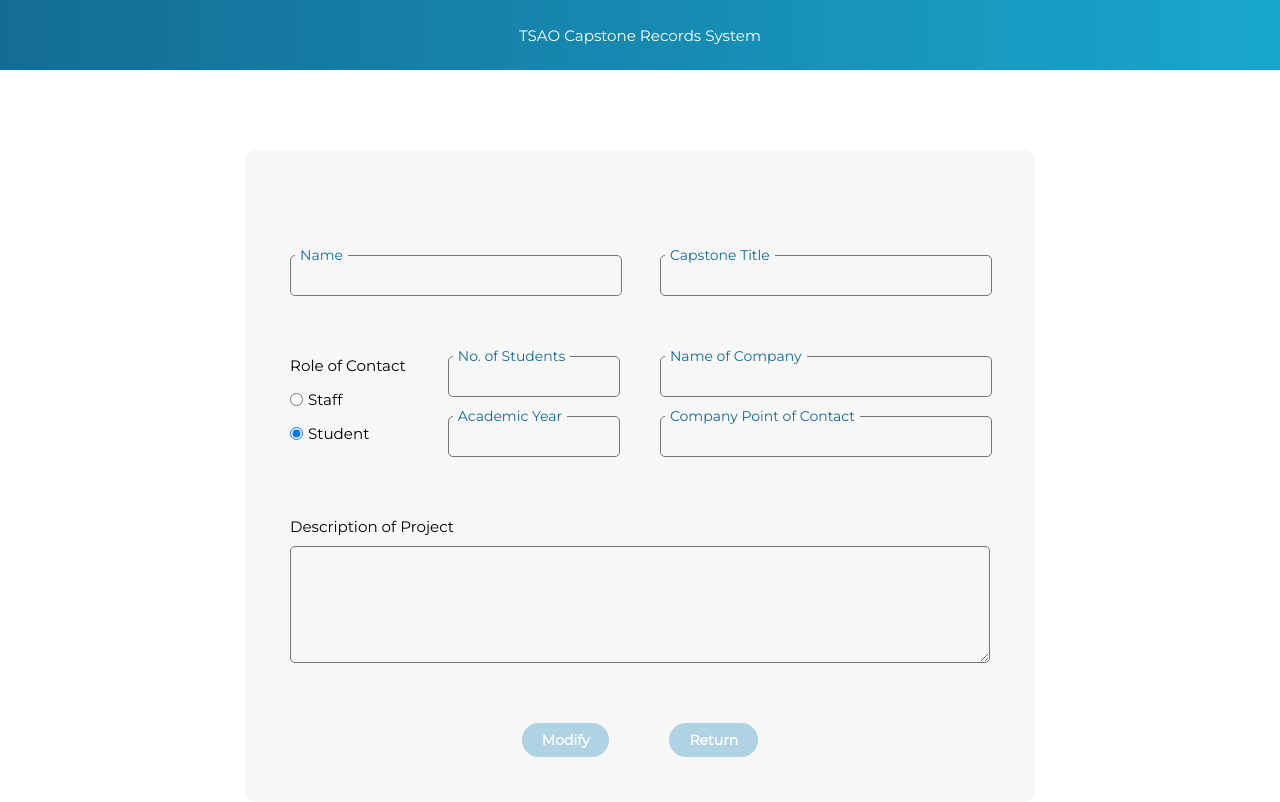
After one commit to YaSwe/week8, a Flask app: page /capstoneDetails/1 in a window 1280 px wide. The commit adds this page. Run offline with Flask 3, Linux system fonts and the light colour scheme; data that the repository does not hold is empty.

Commit message:
Feature: Added display capstone details

```diff
--- a/capstone.py
+++ b/capstone.py
@@ -67,3 +67,16 @@ def queryCapstone():
         return render_template('queryResults.html', capstone_projects=capstone_projects)
     else:
         return render_template('queryCapstone.html')
+
+@capstone_bp.route('/capstoneDetails/<int:cp_id>')
+def capstoneDetails(cp_id):
+    # Connect to the database
+    connection = get_database_connection()
+    cursor = connection.cursor()
+
+    # Query the specific capstone project by ID
+    query = "SELECT * FROM capstone_projects WHERE project_id = %s"
+    cursor.execute(query, (cp_id,))
+    capstone_project = cursor.fetchone()
+
+    return render_template('capstoneDetails.html', capstone_project=capstone_project)
--- a/static/css/main.css
+++ b/static/css/main.css
@@ -63,28 +63,31 @@ main {
 
 form {
     background: var(--light-grey);
-    padding: 3rem 4rem 3rem 3rem;
     border-radius: 0.8rem;
     display: flex;
+}
+
+.form-container {
+    display: flex;
     flex-direction: column;
+    gap: 60px;
     align-items: center;
+    padding: 3rem;
 }
 
 form h2 {
-    margin-bottom: 3rem;
     font-size: 20px;
     color: var(--cyan)
 }
 
 .input-group {
     position: relative;
-    width: 250px;
-    margin-bottom: 3rem;
+    width: 100%;
 }
 
 .input-group input {
-    width: 100%;
-    padding: 10px 0 10px 10px;
+    width: 250px;
+    padding: 10px;
     border: 1px solid var(--dark-grey);
     background: transparent;
     color: var(--dark-grey);
@@ -115,13 +118,13 @@ form h2 {
 }
 
 .signUpLink, .loginLink {
+    display: flex;
+    gap: 5px;
     font-size: 14px;
-    margin-top: 4rem;
 }
 
 .redirect-link {
     color: var(--dark-blue);
-    margin-left: 2px;
     text-decoration: none;
     font-weight: 600;
 }
@@ -151,25 +154,16 @@ form h2 {
     display: flex;
     flex-direction: column;
     gap: 15px;
+    margin-bottom: 60px;
 }
 
-.userBtns {
-    display: flex;
-    gap: 60px;
-    margin-top: 50px;
+/* Capstone form (query, details) */
+.cp-form {
+    margin-top: 150px;
 }
 
-/* Create Capstone */
-.cp-form {
-    background: var(--light-grey);
-    padding: 2.5rem;
-    border-radius: 0.8rem;
-    display: flex;
-    flex-direction: column;
+.cp-form .form-container {
     width: 700px;
-    gap: 2rem;
-    margin-top: 150px;
-    align-items: center;
 }
 
 .cp-form h2 {
@@ -177,19 +171,26 @@ form h2 {
     text-align: center;
 }
 
+.cp-form input[type="text"] {
+    width: 310px;
+}
+
 .cp-form .input-group {
-    width: 320px;
-    margin-bottom: 0;
+    width: 330px;
 }
 
 .width {
+    width: 170px !important;
+}
+
+.width input {
     width: 150px !important;
 }
 
 .input-groups {
     display: flex;
     justify-content: space-between;
-    width: 690px;
+    width: 100%;
 }
 
 .input-container {
@@ -257,6 +258,7 @@ textarea:focus {
     transition: transform ease-in-out 0.2s;
     background-color: var(--light-grey);
     box-shadow: 0 1px 1px rgba(0.1, 0.1, 0.1, 0.5);
+    text-decoration: none;
 }
 
 .cp-container:hover {
@@ -269,6 +271,7 @@ textarea:focus {
     overflow: hidden;
     text-overflow: ellipsis;
     font-weight: 600;
+    color: var(--dark-blue);
 }
 
 .cp-pic {
@@ -279,12 +282,12 @@ textarea:focus {
 
 .btns-group {
     display: flex;
-    gap: 30px;
+    gap: 60px;
 }
 
 .btn {
-    padding: 10px 15px;
-    border-radius: 0.5rem;
+    padding: 8px 20px;
+    border-radius: 20px;
     cursor: pointer;
     transition: .3s;
     background-color: var(--light-blue);
@@ -299,11 +302,25 @@ textarea:focus {
 }
 
 .cancelBtn {
-    background-color: var(--light-red);
+    background: transparent;
+    color: var(--light-red);
+    border: 1px solid var(--red);
 }
 
 .cancelBtn:hover {
+    color: var(--white);
     background-color: var(--red);
+}
+
+.logInOutBtn {
+    background: transparent;
+    color: var(--white);
+    border: 1px solid var(--white);
+}
+
+.logInOutBtn:hover {
+    color: var(--dark-blue);
+    background-color: var(--white);
 }
 
 /* Misc */
--- /dev/null
+++ b/templates/capstoneDetails.html
@@ -0,0 +1,95 @@
+{% extends 'base.html' %}
+
+{% block title %} <title>Capstone Details</title>{% endblock %}
+
+{% block body %}
+<div class="header">
+    <div class="title">TSAO Capstone Records System</div>
+</div>
+<main class="content">
+    <form class="cp-form" action="/modifyCapstone" method="POST">
+        <div class="form-container">
+            <h2>{{ capstone_project[5] }}</h2>
+
+            <div class="input-groups">
+                <div class="input-group">
+                    <input type="text" name="cp-name" id="cp-name" value="{{ capstone_project[1] }}">
+                    <label for="cp-name">Name</label>
+                </div>
+
+                <div class="input-group">
+                    <input type="text" name="cp-title" id="cp-title" value="{{ capstone_project[5] }}">
+                    <label for="cp-title">Capstone Title</label>
+                </div>
+            </div>
+
+            <div class="input-groups">
+                {% if capstone_project[2] == "Staff" %}
+                <div class="radio-group">
+                    <label for="cp-roleOfContact">Role of Contact</label>
+                    <div class="radio">
+                        <input type="radio" id="roleOfContact-staff" name="cp-roleOfContact" value="Staff" checked>
+                        <label for="roleOfContact-staff">Staff</label>
+                    </div>
+                    <div class="radio">
+                        <input type="radio" id="roleOfContact-student" name="cp-roleOfContact" value="Student">
+                        <label for="roleOfContact-student">Student</label>
+                    </div>
+                </div>
+                {% else %}
+                <div class="radio-group">
+                    <label for="cp-roleOfContact">Role of Contact</label>
+                    <div class="radio">
+                        <input type="radio" id="roleOfContact-staff" name="cp-roleOfContact" value="Staff">
+                        <label for="roleOfContact-staff">Staff</label>
+                    </div>
+                    <div class="radio">
+                        <input type="radio" id="roleOfContact-student" name="cp-roleOfContact" value="Student" checked>
+                        <label for="roleOfContact-student">Student</label>
+                    </div>
+                </div>
+                {% endif %}
+
+                <div class="input-container">
+                    <div class="input-group width">
+                        <input type="text" name="cp-noOfStudents" id="cp-noOfStudents" value="{{ capstone_project[3] }}">
+                        <label for="cp-noOfStudents">No. of Students</label>
+                    </div>
+
+                    <div class="input-group width">
+                        <input type="text" name="cp-academicYear" id="cp-academicYear" value="{{ capstone_project[4] }}">
+                        <label for="cp-academicYear">Academic Year</label>
+                    </div>
+                </div>
+
+                <div class="input-container">
+                    <div class="input-group">
+                        <input type="text" name="cp-companyName" id="cp-companyName" value="{{ capstone_project[6] }}">
+                        <label for="cp-companyName">Name of Company</label>
+                    </div>
+
+                    <div class="input-group">
+                        <input type="text" name="cp-pointOfContact" id="cp-pointOfContact" value="{{ capstone_project[7] }}">
+                        <label for="cp-pointOfContact">Company Point of Contact</label>
+                    </div>
+                </div>
+            </div>
+
+            <div class="textarea-input">
+                <label for="cp-description">Description of Project</label>
+                <textarea name="cp-description" id="cp-description" cols="30" rows="5">{{ capstone_project[8] }}</textarea>
+            </div>
+
+            <div class="btns-group">
+                <input type="submit" class="btn modifyCpBtn" value="Modify">
+                <a class="btn returnBtn" href="/queryCapstone">Return</a>
+            </div>
+
+            {% if message == 'Successful Capstone Modification' %}
+            <div class="success-text">Capstone project successfully modified.</div>
+            {% endif %}
+        </div>
+    </form>
+</main>
+
+{% endblock %}
--- a/templates/createCapstone.html
+++ b/templates/createCapstone.html
@@ -8,6 +8,7 @@
 </div>
 <main class="content">
     <form class="cp-form" action="/createCapstone" method="POST">
+        <div class="form-container">
             <h2>Create New Capstone Entry</h2>
 
             <div class="input-groups">
@@ -73,7 +74,7 @@
             {% if message == 'Successful Capstone Creation' %}
             <div class="success-text">Capstone project successfully created.</div>
             {% endif %}
-
+        </div>
     </form>
 </main>
 
--- a/templates/dashboard.html
+++ b/templates/dashboard.html
@@ -5,7 +5,7 @@
 {% block body %}
 <div class="header">
     <div class="title">TSAO Capstone Records System</div>
-    <a class="btn logoutBtn" href="/">Logout</a>
+    <a class="btn logInOutBtn" href="/">Logout</a>
 </div>
 
 <main class="content">
@@ -13,7 +13,7 @@
         <h1>Hi, {{ accountName }}</h1>
         <h1>Welcome to the TSAO Capstone Records System</h1>
     </div>
-    <div class="userBtns">
+    <div class="btns-group">
         {% if account_type == 'Normal User' %}
         <a class="btn createCapstoneBtn" href="/createCapstone">Create</a>
         <a class="btn queryCapstoneBtn" href="/queryCapstone">Query</a>
--- a/templates/index.html
+++ b/templates/index.html
@@ -5,7 +5,7 @@
 {% block body %}
 <div class="header">
     <div class="title">TSAO Capstone Records System</div>
-    <a class="btn loginBtn" href="/login">Login</a>
+    <a class="btn logInOutBtn" href="/login">Login</a>
 </div>
 <main class="content">
     <h1>Welcome to the TSAO Capstone Records System</h1>
--- a/templates/login.html
+++ b/templates/login.html
@@ -8,6 +8,7 @@
 </div>
 <main class="content">
     <form action="/login" method="POST">
+        <div class="form-container">
             <h2>Sign In</h2>
             <!-- Username Input -->
             <div class="input-group">
@@ -35,6 +36,7 @@
             {% endif %}
 
             <div class="signUpLink">Don't have an account?<a class="redirect-link" href="/register">Sign up</a></div>
+        </div>
     </form>
 </main>
 {% endblock %}
--- a/templates/queryCapstone.html
+++ b/templates/queryCapstone.html
@@ -8,6 +8,7 @@
 </div>
 <main class="content">
     <form action="/queryCapstone" method="POST">
+        <div class="form-container">
             <h2>Capstone Entry Query</h2>
             <!-- Academic year Input -->
             <div class="input-group">
@@ -29,6 +30,7 @@
             {% if error == 'Invalid Year Format' %}
             <div class="error-text">Invalid academic year format. Please try again.</div>
             {% endif %}
+        </div>
     </form>
 </main>
 
--- a/templates/queryResults.html
+++ b/templates/queryResults.html
@@ -11,10 +11,10 @@
         {% if capstone_projects %}
         <div class="cp-list">
         {% for cp in capstone_projects %}
-            <div class="cp-container">
+            <a class="cp-container" href="{{ url_for('capstone.capstoneDetails', cp_id=cp[0]) }}">
                 <p class="cp-title">{{ cp[5] }}</p>
                 <p class="cp-pic">{{ cp[1] }}</p>
-            </div>
+            </a>
         {% endfor %}
         </div>
         <div class="btns-group">
```
Lines whose indentation alone changed are shown as unchanged.
